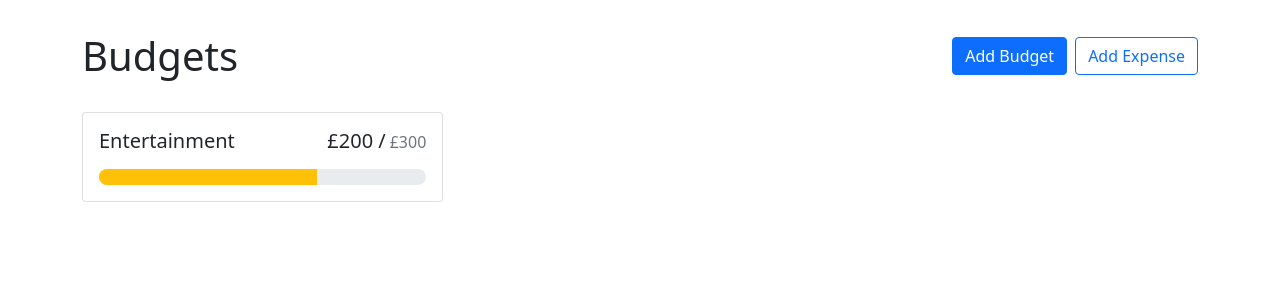
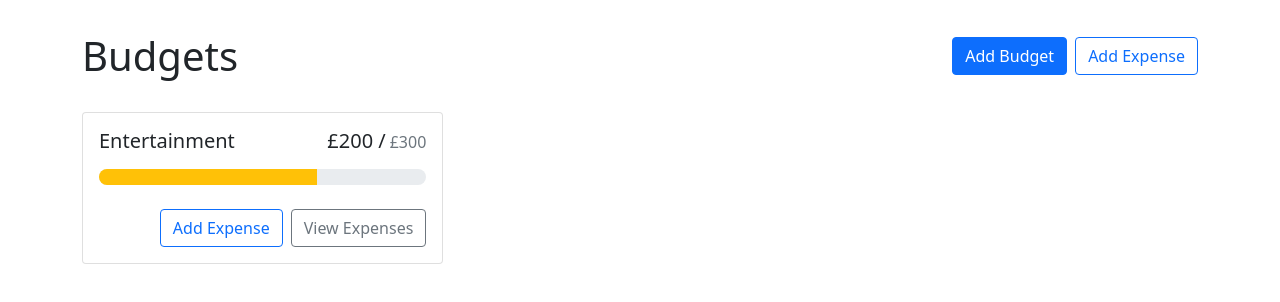
Before and after one commit to abdirahmanjama/budgetly, a React (Create React App) app: page / in a window 1280 px wide. Shown: the top 302 px of the page. Built offline with nearby package versions, Linux system fonts and the light colour scheme.

Commit message:
finish tsx code for budgetcard

```diff
--- a/src/components/BudgetCard.tsx
+++ b/src/components/BudgetCard.tsx
@@ -1,14 +1,15 @@
 import React from "react";
-import { Card, ProgressBar } from "react-bootstrap";
+import { Card, ProgressBar, Button, Stack } from "react-bootstrap";
 import { currencyFormatter } from "../utils/utils";
 
 interface Props {
   name: string;
   amount: number;
   max: number;
+  grey: boolean;
 }
 
-export default function BudgetCard({ name, amount, max }: Props) {
+export default function BudgetCard({ name, amount, max, grey }: Props) {
   return (
     <>
       <Card>
@@ -29,6 +30,12 @@
             max={max}
             now={amount}
           />
+          <Stack direction="horizontal" gap={2} className="mt-4">
+            <Button variant="outline-primary" className="ms-auto">
+              Add Expense
+            </Button>
+            <Button variant="outline-secondary">View Expenses</Button>
+          </Stack>
         </Card.Body>
       </Card>
     </>
```
